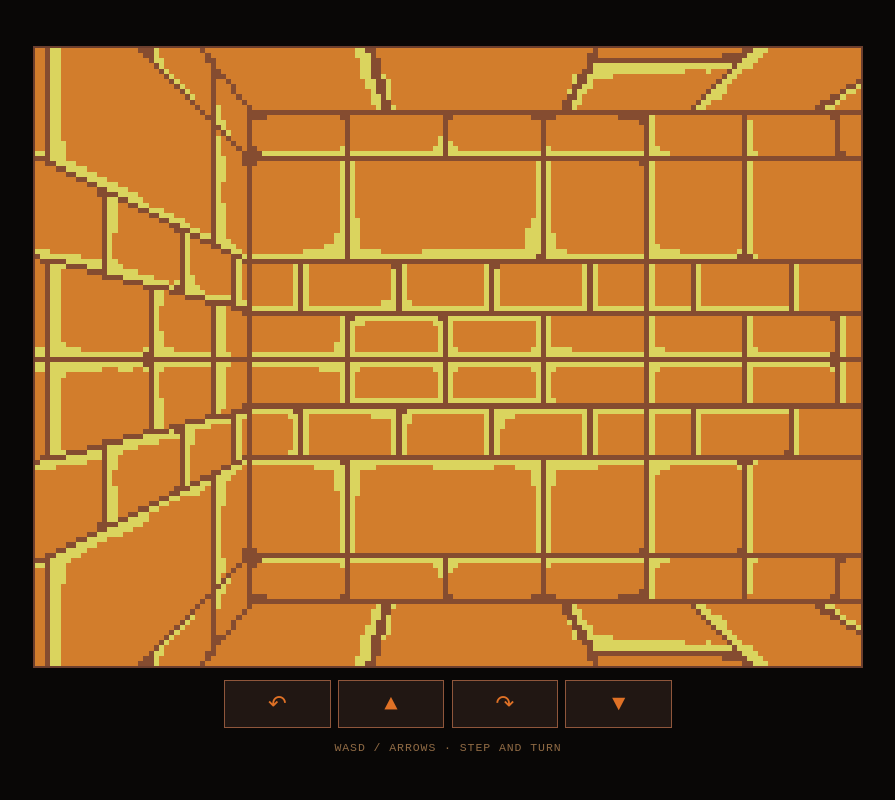
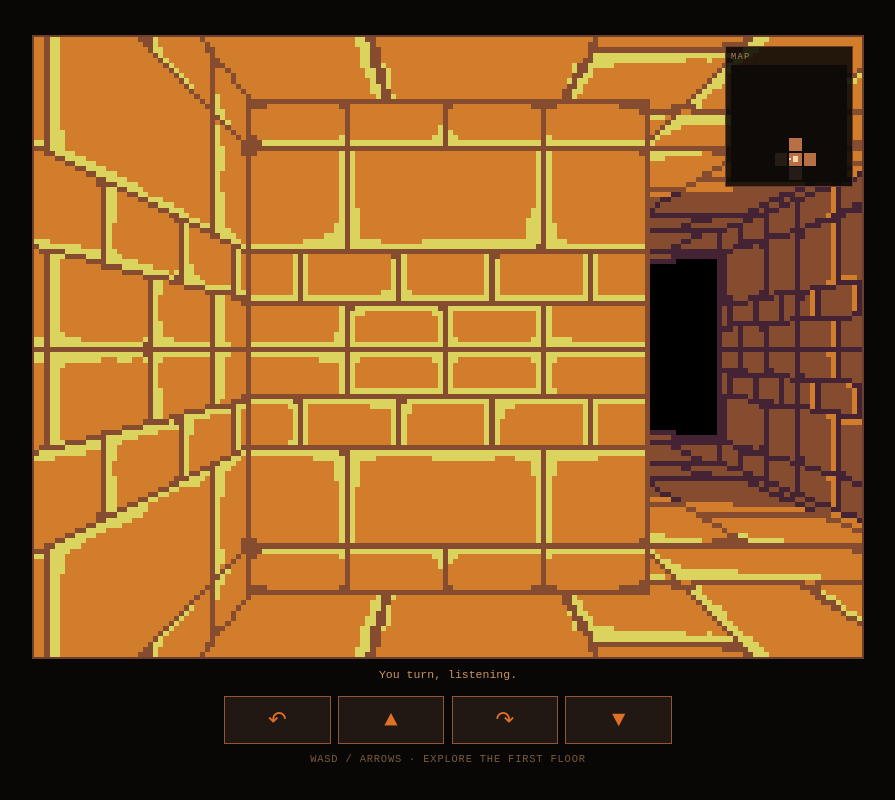
Before and after one commit to ninjakicknick/dungeon, a website built with Vite: page index.html in a window 1280 px wide. Both pictures are taken after a click on the button "Turn left". Shown: the whole page, without its empty margins (192-1087 px from the left). Built offline with nearby package versions, Linux system fonts and the light colour scheme; files whose address does not match are found by name.

Commit message:
v0.0.2 — Make the dungeon worth exploring
* Build first-floor exploration loop

* Add exploration map and dungeon message

* Style exploration HUD

* Start player on the dungeon path

```diff
--- a/index.html
+++ b/index.html
@@ -3,11 +3,15 @@
 <head><meta charset="UTF-8"><meta name="viewport" content="width=device-width,initial-scale=1,viewport-fit=cover"><meta name="theme-color" content="#090706"><title>Dungeon</title></head>
 <body>
 <main id="app">
+<section class="playfield">
 <canvas id="game" width="160" height="120" aria-label="Dungeon view"></canvas>
+<aside class="map-panel"><span>MAP</span><canvas id="map" width="64" height="64" aria-label="Explored dungeon map"></canvas></aside>
+</section>
+<p id="message" class="message" aria-live="polite"></p>
 <div class="controls" aria-label="Movement controls">
 <button data-action="left" aria-label="Turn left">↶</button><button data-action="forward" aria-label="Move forward">▲</button><button data-action="right" aria-label="Turn right">↷</button><button data-action="back" aria-label="Move backward">▼</button>
 </div>
-<p class="hint">WASD / arrows · step and turn</p>
+<p class="hint">WASD / arrows · explore the first floor</p>
 </main>
 <script type="module" src="/src/main.ts"></script>
 </body></html>
--- a/src/main.ts
+++ b/src/main.ts
@@ -1,68 +1,94 @@
 import "./style.css";
 
 type Facing = 0 | 1 | 2 | 3;
-type Tile = 0 | 1 | 2; // floor, wall, door
+type Tile = 0 | 1 | 2; // floor, wall, closed door
 
 const canvas = document.querySelector<HTMLCanvasElement>("#game")!;
 const ctx = canvas.getContext("2d")!;
+const mapCanvas = document.querySelector<HTMLCanvasElement>("#map")!;
+const mapCtx = mapCanvas.getContext("2d")!;
+const message = document.querySelector<HTMLElement>("#message")!;
 ctx.imageSmoothingEnabled = false;
+mapCtx.imageSmoothingEnabled = false;
 
-const atlas = { floor:new Image(), wall:new Image(), door:new Image(), ceiling:new Image() };
+const atlas = { floor:new Image(), wall:new Image(), door:new Image(), ceiling:new Image(), chest:new Image() };
 atlas.floor.src=new URL("../assets/dungeon_floor.png",import.meta.url).href;
 atlas.wall.src=new URL("../assets/dungeon_wall.png",import.meta.url).href;
 atlas.door.src=new URL("../assets/dungeon_door.png",import.meta.url).href;
 atlas.ceiling.src=new URL("../assets/dungeon_ceiling.png",import.meta.url).href;
+atlas.chest.src=new URL("../assets/chest_exterior.png",import.meta.url).href;
 
+// Hand-authored first floor. The map is game data; the renderer only interprets it.
 const MAP: Tile[][] = [
- [1,1,1,1,1,1,1],
- [1,0,0,0,1,0,1],
- [1,0,1,0,1,0,1],
- [1,0,1,0,2,0,1],
- [1,0,1,0,1,0,1],
- [1,0,0,0,0,0,1],
- [1,1,1,1,1,1,1],
+ [1,1,1,1,1,1,1,1],
+ [1,0,0,0,1,0,0,1],
+ [1,0,1,0,1,0,1,1],
+ [1,0,1,0,2,0,0,1],
+ [1,0,1,1,1,1,0,1],
+ [1,0,0,0,0,1,0,1],
+ [1,1,1,1,0,0,0,1],
+ [1,1,1,1,1,1,1,1],
 ];
-const player={x:1,y:5,facing:0 as Facing};
+const player={x:4,y:6,facing:0 as Facing};
+const visited=new Set<string>();
+const chest={x:6,y:1,found:false};
 
 type DrawArea={sx:number;sy:number;sw:number;sh:number;dx:number;dy:number};
 const DRAW:DrawArea[]=[
- {sx:0,sy:0,sw:80,sh:120,dx:0,dy:0},
- {sx:80,sy:0,sw:80,sh:120,dx:80,dy:0},
- {sx:160,sy:0,sw:80,sh:120,dx:0,dy:0},
- {sx:240,sy:0,sw:80,sh:120,dx:80,dy:0},
- {sx:320,sy:0,sw:160,sh:120,dx:0,dy:0},
- {sx:480,sy:0,sw:80,sh:120,dx:0,dy:0},
- {sx:560,sy:0,sw:80,sh:120,dx:80,dy:0},
- {sx:0,sy:120,sw:80,sh:120,dx:0,dy:0},
- {sx:80,sy:120,sw:80,sh:120,dx:80,dy:0},
- {sx:160,sy:120,sw:160,sh:120,dx:0,dy:0},
- {sx:320,sy:120,sw:80,sh:120,dx:0,dy:0},
- {sx:400,sy:120,sw:80,sh:120,dx:80,dy:0},
+ {sx:0,sy:0,sw:80,sh:120,dx:0,dy:0},{sx:80,sy:0,sw:80,sh:120,dx:80,dy:0},
+ {sx:160,sy:0,sw:80,sh:120,dx:0,dy:0},{sx:240,sy:0,sw:80,sh:120,dx:80,dy:0},
+ {sx:320,sy:0,sw:160,sh:120,dx:0,dy:0},{sx:480,sy:0,sw:80,sh:120,dx:0,dy:0},
+ {sx:560,sy:0,sw:80,sh:120,dx:80,dy:0},{sx:0,sy:120,sw:80,sh:120,dx:0,dy:0},
+ {sx:80,sy:120,sw:80,sh:120,dx:80,dy:0},{sx:160,sy:120,sw:160,sh:120,dx:0,dy:0},
+ {sx:320,sy:120,sw:80,sh:120,dx:0,dy:0},{sx:400,sy:120,sw:80,sh:120,dx:80,dy:0},
  {sx:480,sy:120,sw:160,sh:120,dx:0,dy:0},
 ];
-
 const VIEW:Array<[number,number,number]>=[
  [2,-2,0],[2,2,1],[2,-1,2],[2,1,3],[2,0,4],
  [1,-2,5],[1,2,6],[1,-1,7],[1,1,8],[1,0,9],
  [0,-1,10],[0,1,11],[0,0,12],
 ];
+const dirs=[{fx:0,fy:-1,rx:1,ry:0},{fx:1,fy:0,rx:0,ry:1},{fx:0,fy:1,rx:-1,ry:0},{fx:-1,fy:0,rx:0,ry:-1}];
 
+function key(x:number,y:number){return `${x},${y}`}
 function tileAt(x:number,y:number):Tile{return MAP[y]?.[x]??1}
 function drawSheet(img:HTMLImageElement,p:number){const a=DRAW[p];ctx.drawImage(img,a.sx,a.sy,a.sw,a.sh,a.dx,a.dy,a.sw,a.sh)}
 function worldOffset(forward:number,right:number):[number,number]{
- const dirs=[{fx:0,fy:-1,rx:1,ry:0},{fx:1,fy:0,rx:0,ry:1},{fx:0,fy:1,rx:-1,ry:0},{fx:-1,fy:0,rx:0,ry:-1}];
  const d=dirs[player.facing];
  return [player.x+d.fx*forward+d.rx*right,player.y+d.fy*forward+d.ry*right];
 }
+function reveal(){visited.add(key(player.x,player.y));for(const [dx,dy] of [[0,-1],[1,0],[0,1],[-1,0]])visited.add(key(player.x+dx,player.y+dy))}
+function renderMap(){
+ const s=8;mapCtx.clearRect(0,0,64,64);
+ for(let y=0;y<8;y++)for(let x=0;x<8;x++){
+  if(!visited.has(key(x,y)))continue;
+  const t=tileAt(x,y);mapCtx.fillStyle=t===1?"#251b17":t===2?"#8f563b":"#b86f43";mapCtx.fillRect(x*s,y*s,s-1,s-1);
+ }
+ mapCtx.fillStyle="#f6d6a8";mapCtx.fillRect(player.x*s+2,player.y*s+2,3,3);
+ const d=dirs[player.facing];mapCtx.fillRect(player.x*s+3+d.fx*3,player.y*s+3+d.fy*3,1,1);
+}
 function render(){
- ctx.fillStyle="#000";ctx.fillRect(0,0,160,120);
+ reveal();ctx.fillStyle="#000";ctx.fillRect(0,0,160,120);
  for(const [f,r,p] of VIEW){const [x,y]=worldOffset(f,r);if(tileAt(x,y)!==1){drawSheet(atlas.ceiling,p);drawSheet(atlas.floor,p)}}
- for(const [f,r,p] of VIEW){const [x,y]=worldOffset(f,r);const t=tileAt(x,y);if(t===1)drawSheet(atlas.wall,p);else if(t===2)drawSheet(atlas.door,p)}
+ for(const [f,r,p] of VIEW){
+  const [x,y]=worldOffset(f,r);const t=tileAt(x,y);
+  if(t===1)drawSheet(atlas.wall,p);else if(t===2)drawSheet(atlas.door,p);
+  else if(x===chest.x&&y===chest.y&&!chest.found)drawSheet(atlas.chest,p);
+ }
+ renderMap();
 }
-function canStand(x:number,y:number){return tileAt(x,y)===0}
-function step(amount:1|-1){const [x,y]=worldOffset(amount,0);if(canStand(x,y)){player.x=x;player.y=y}render()}
-function turn(amount:1|-1){player.facing=((player.facing+amount+4)%4) as Facing;render()}
+function say(text:string){message.textContent=text}
+function step(amount:1|-1){
+ const [x,y]=worldOffset(amount,0);const t=tileAt(x,y);
+ if(t===2&&amount===1){MAP[y][x]=0;say("The old door yields with a groan.");render();return}
+ if(t===1){say("Cold stone blocks the way.");render();return}
+ player.x=x;player.y=y;
+ if(player.x===chest.x&&player.y===chest.y&&!chest.found){chest.found=true;say("A battered chest. Whatever is inside, you found it.");}
+ else say("Your footsteps echo in the dark.");
+ render();
+}
+function turn(amount:1|-1){player.facing=((player.facing+amount+4)%4) as Facing;say("You turn, listening.");render()}
 function act(action:string){if(action==="forward")step(1);if(action==="back")step(-1);if(action==="left")turn(-1);if(action==="right")turn(1)}
 window.addEventListener("keydown",e=>{const actions:Record<string,string>={arrowup:"forward",w:"forward",arrowdown:"back",s:"back",arrowleft:"left",a:"left",arrowright:"right",d:"right"};const action=actions[e.key.toLowerCase()];if(action){e.preventDefault();act(action)}});
 document.querySelectorAll<HTMLButtonElement>("[data-action]").forEach(b=>b.addEventListener("pointerdown",e=>{e.preventDefault();act(b.dataset.action!)}));
-Promise.all(Object.values(atlas).map(img=>img.decode().catch(()=>new Promise<void>(resolve=>img.addEventListener("load",()=>resolve(),{once:true}))))).then(render);
+Promise.all(Object.values(atlas).map(img=>img.decode().catch(()=>new Promise<void>(resolve=>img.addEventListener("load",()=>resolve(),{once:true}))))).then(()=>{say("You descend. Somewhere ahead, something waits.");render()});
--- a/src/style.css
+++ b/src/style.css
@@ -1 +1 @@
-:root{font-family:ui-monospace,"Courier New",monospace;color:#d9a066;background:#090706;font-synthesis:none}*{box-sizing:border-box}html,body{margin:0;min-height:100%;background:#090706}body{min-height:100svh;display:grid;place-items:center;overflow:hidden;touch-action:manipulation}#app{width:min(100vw,calc(100svh * 4 / 3));display:grid;justify-items:center;gap:.8rem;padding:.75rem}#game{width:100%;aspect-ratio:4/3;display:block;background:#000;image-rendering:pixelated;image-rendering:crisp-edges;border:2px solid #6b3e2e}.controls{width:min(100%,28rem);display:grid;grid-template-columns:repeat(4,1fr);gap:.45rem}button{min-height:3rem;border:1px solid #8f563b;border-radius:0;background:#211713;color:#df7126;font:inherit;font-size:1.4rem}button:active{transform:translateY(1px);background:#3a261c}.hint{margin:0;font-size:.72rem;opacity:.65;text-transform:uppercase;letter-spacing:.08em}@media(min-width:800px){#app{width:min(80vw,calc(80svh * 4 / 3))}}
+:root{font-family:ui-monospace,"Courier New",monospace;color:#d9a066;background:#090706;font-synthesis:none}*{box-sizing:border-box}html,body{margin:0;min-height:100%;background:#090706}body{min-height:100svh;display:grid;place-items:center;overflow:hidden;touch-action:manipulation}#app{width:min(100vw,calc(100svh * 4 / 3));display:grid;justify-items:center;gap:.55rem;padding:.65rem}.playfield{position:relative;width:100%}#game{width:100%;aspect-ratio:4/3;display:block;background:#000;image-rendering:pixelated;image-rendering:crisp-edges;border:2px solid #6b3e2e}.map-panel{position:absolute;right:.45rem;top:.45rem;width:25%;max-width:8rem;padding:.3rem;background:#090706dd;border:1px solid #6b3e2e}.map-panel span{display:block;margin-bottom:.2rem;font-size:.55rem;letter-spacing:.15em;opacity:.75}#map{width:100%;aspect-ratio:1;display:block;image-rendering:pixelated;background:#0d0a08}.message{width:100%;min-height:1.2rem;margin:0;text-align:center;font-size:.72rem;color:#c99562}.controls{width:min(100%,28rem);display:grid;grid-template-columns:repeat(4,1fr);gap:.45rem}button{min-height:3rem;border:1px solid #8f563b;border-radius:0;background:#211713;color:#df7126;font:inherit;font-size:1.4rem}button:active{transform:translateY(1px);background:#3a261c}.hint{margin:0;font-size:.65rem;opacity:.55;text-transform:uppercase;letter-spacing:.08em}@media(min-width:800px){#app{width:min(80vw,calc(80svh * 4 / 3))}.map-panel{right:.7rem;top:.7rem}}
```
